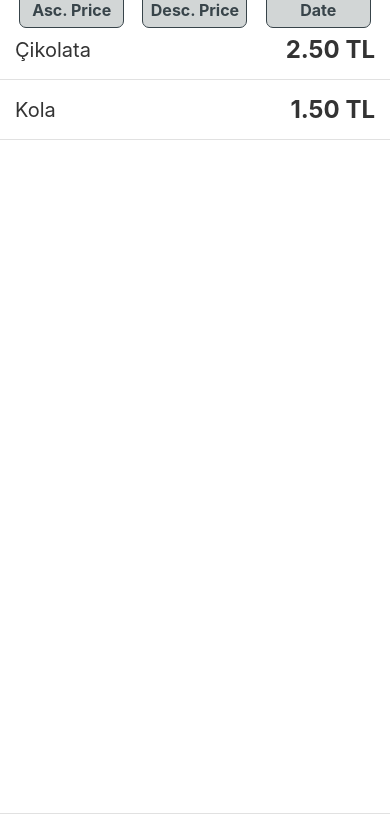
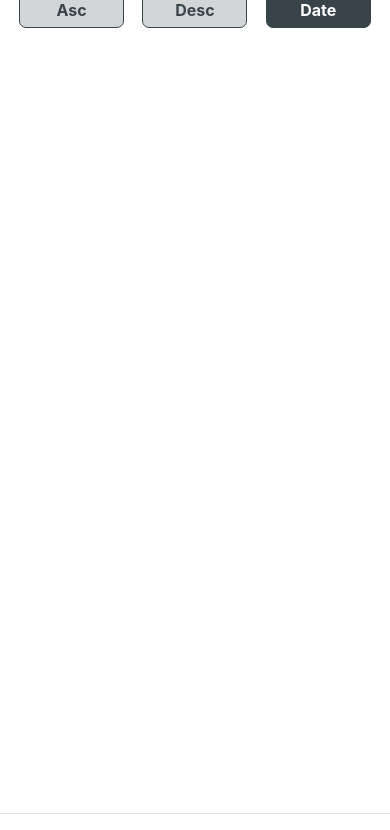
Before and after one commit to patika-128-react-native-bootcamp/week_2-omer-ayhan, a React Native app: screen / in a window 390 px wide. Shown: the top 830 px of the page. Built offline with nearby package versions, Linux system fonts and the light colour scheme.

Commit message:
feat(functionality): :sparkles: added filter functionality

```diff
--- a/src/App.js
+++ b/src/App.js
@@ -1,28 +1,58 @@
-import React from "react";
+import React, { useEffect } from "react";
 import { FlatList, SafeAreaView, StyleSheet, View } from "react-native";
 import AddItem from "./Components/AddItem";
 import FilterItems from "./Components/FilterItems";
 import ItemList from "./Components/ItemList";
 
 export default function App() {
-  const [items, setItems] = React.useState([
-    {
-      id: "#1312",
-      title: "Çikolata",
-      price: "2.50",
-    },
-    {
-      id: "#1316",
-      title: "Kola",
-      price: "1.50",
-    },
-  ]);
+  const [items, setItems] = React.useState([]);
+
+  const [filterType, setFilterType] = React.useState("Date");
 
   const renderItems = ({ item }) => <ItemList item={item} />;
   const extractKey = ({ id }) => id.toString();
+
+  useEffect(() => {
+    let isMounted = true;
+    console.log("useEffect: ", filterType);
+    if (isMounted) {
+      switch (filterType) {
+        case "Desc":
+          setItems(
+            items.sort((a, b) => {
+              return b.price - a.price;
+            })
+          );
+          break;
+        case "Asc":
+          setItems(
+            items.sort((a, b) => {
+              return a.price - b.price;
+            })
+          );
+          break;
+        case "Date":
+          setItems(
+            items.sort((a, b) => {
+              return b.timestamp - a.timestamp;
+            })
+          );
+          break;
+      }
+    }
+    return () => {
+      isMounted = false;
+    };
+  }, [items]);
+
   return (
     <SafeAreaView style={styles.container}>
-      <FilterItems />
+      <FilterItems
+        filterType={filterType}
+        setFilterType={setFilterType}
+        items={items}
+        setItems={setItems}
+      />
       <View style={styles.list_container}>
         <FlatList
           keyExtractor={extractKey}
--- a/src/Components/AddItem/AddItem.js
+++ b/src/Components/AddItem/AddItem.js
@@ -1,20 +1,28 @@
-import React from "react";
+import React, { memo } from "react";
 import { View, Text, TextInput, TouchableOpacity } from "react-native";
 import styles from "./AddItem.style";
 
 function AddItem({ items, setItems }) {
   const [title, setTitle] = React.useState("");
   const [price, setPrice] = React.useState("");
-
+  const clearFields = () => {
+    setTitle("");
+    setPrice("");
+  };
   const handleSubmit = () => {
-    const newItem = { id: Date.now(), title, price };
+    const newItem = {
+      id: Date.now().toFixed(3),
+      title,
+      price,
+      timestamp: new Date().getTime(),
+    };
 
     const isDuplicate = items.find(
-      (item) => item.title === title && item.price === price
+      (item) => item.title === title && item.price === price // find if there is any duplicate item
     );
     if (title && price && !isDuplicate) {
-      // add item without duplicates
       setItems([...items, newItem]);
+      clearFields();
     }
   };
   return (
@@ -36,8 +44,14 @@ function AddItem({ items, setItems }) {
       <TouchableOpacity style={styles.button} onPress={handleSubmit}>
         <Text style={styles.button_text}>Add</Text>
       </TouchableOpacity>
+      <TouchableOpacity
+        style={[styles.button, { marginTop: 15 }]}
+        onPress={() => setItems([])}>
+        {/* Test Button */}
+        <Text style={styles.button_text}>Clear</Text>
+      </TouchableOpacity>
     </View>
   );
 }
 
-export default AddItem;
+export default memo(AddItem);
--- a/src/Components/FilterItems/FilterButton.js
+++ b/src/Components/FilterItems/FilterButton.js
@@ -2,10 +2,37 @@ import React from "react";
 import { Pressable, Text } from "react-native";
 import styles from "./FilterItems.style";
 
-function FilterButton({ title }) {
+function FilterButton({ title, filterType, setFilterType, setItems, items }) {
+  const changeFilterType = () => {
+    if (!(filterType === title)) {
+      switch (title) {
+        case "Asc":
+          setItems(items.sort((a, b) => a.price - b.price));
+          break;
+        case "Desc":
+          setItems(items.sort((a, b) => b.price - a.price));
+          break;
+        case "Date":
+          setItems(items.sort((a, b) => b.timestamp - a.timestamp));
+          break;
+      }
+      setFilterType(title);
+    }
+  };
   return (
-    <Pressable style={[styles.filter_button]}>
-      <Text style={[styles.button_text]}>{title}</Text>
+    <Pressable
+      style={[
+        styles.filter_button,
+        filterType === title && styles.button_touch,
+      ]}
+      onPress={changeFilterType}>
+      <Text
+        style={[
+          styles.button_text,
+          filterType === title && styles.button_text_touch,
+        ]}>
+        {title}
+      </Text>
     </Pressable>
   );
 }
--- a/src/Components/FilterItems/FilterItems.js
+++ b/src/Components/FilterItems/FilterItems.js
@@ -1,16 +1,34 @@
-import React from "react";
+import React, { memo } from "react";
 import { View } from "react-native";
 import FilterButton from "./FilterButton";
 import styles from "./FilterItems.style";
 
-function FilterItems() {
+function FilterItems({ filterType, setFilterType, setItems, items }) {
   return (
     <View style={styles.container}>
-      <FilterButton title="Asc. Price" />
-      <FilterButton title="Desc. Price" />
-      <FilterButton title="Date" />
+      <FilterButton
+        items={items}
+        setItems={setItems}
+        filterType={filterType}
+        setFilterType={setFilterType}
+        title="Asc"
+      />
+      <FilterButton
+        items={items}
+        setItems={setItems}
+        filterType={filterType}
+        setFilterType={setFilterType}
+        title="Desc"
+      />
+      <FilterButton
+        items={items}
+        setItems={setItems}
+        filterType={filterType}
+        setFilterType={setFilterType}
+        title="Date"
+      />
     </View>
   );
 }
 
-export default FilterItems;
+export default memo(FilterItems);
```
Also changed, not shown: .eslintrc.js.
